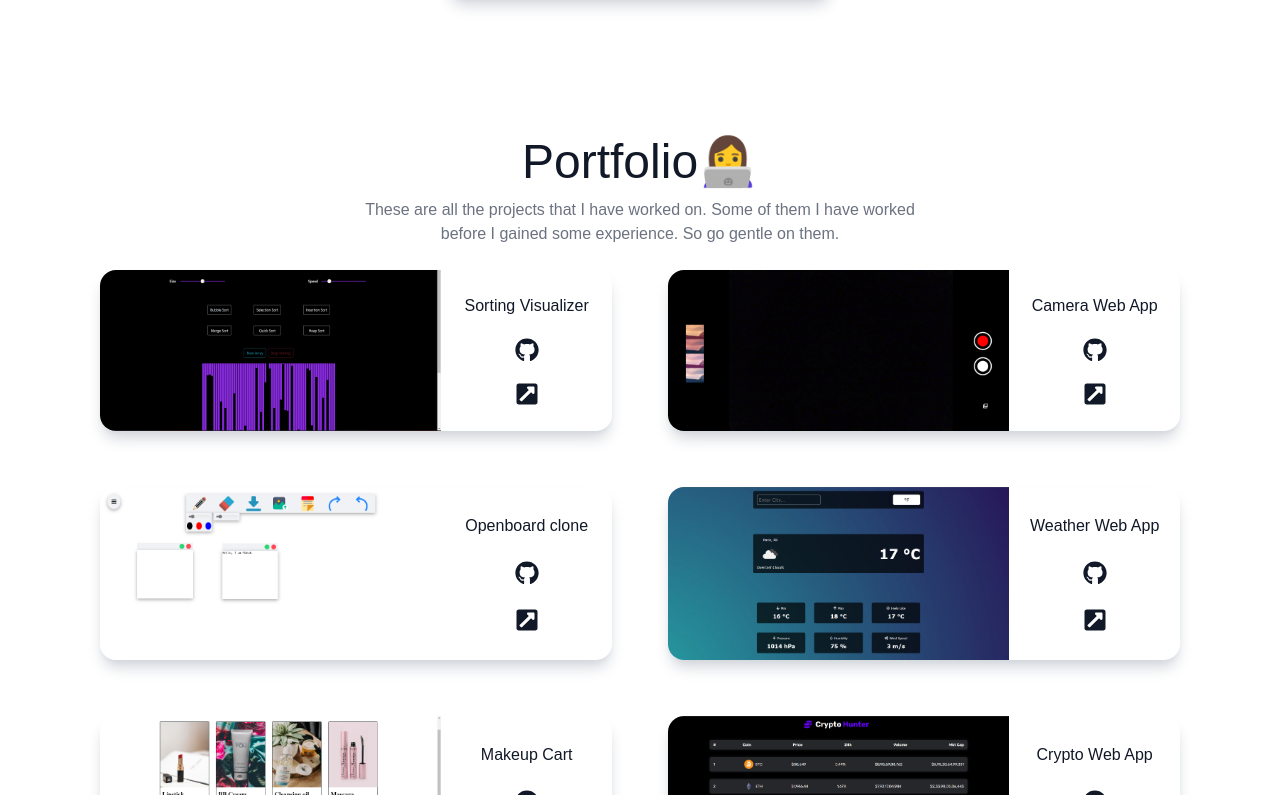
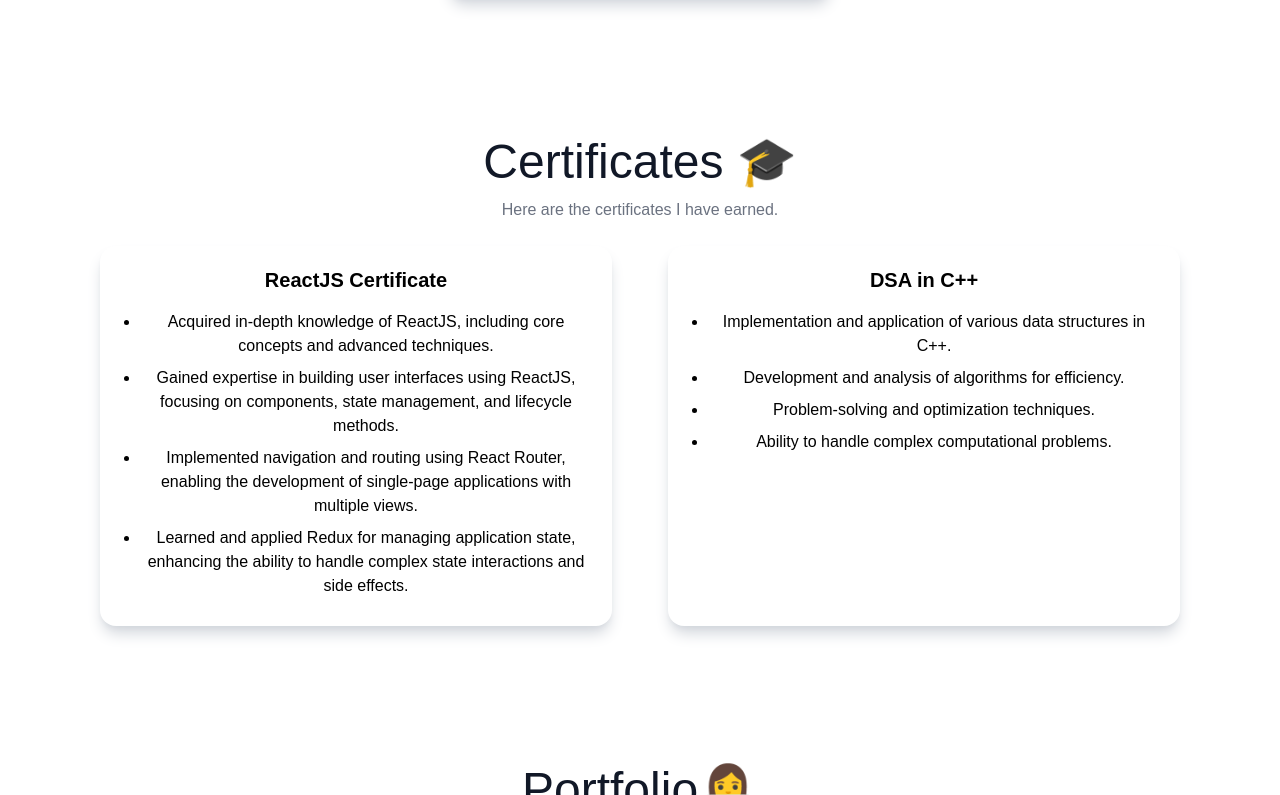
Before and after one commit to Mahak491/my-portfolio, a React (Create React App) app: page / in a window 1280 px wide. Shown: the part 1665-2460 px from the top of the page. Built offline with nearby package versions, Linux system fonts and the light colour scheme.

Commit message:
added certificate section

```diff
--- a/src/App.js
+++ b/src/App.js
@@ -5,6 +5,7 @@
 import Portfolio from './components/Portfolio'
 import Contact from './components/Contact'
 import Footer from './components/Footer'
+import Certificates from './components/Certificates';
 
 const App = () => {
   const[darkMode,setDarkMode] = useState(false)
@@ -14,6 +15,7 @@
       <main className='bg-white dark:bg-gray-900 text-gray-900 dark:text-white'>
         <Hero/>
         <Experience/>
+        <Certificates/>
         <Portfolio/>
         <Contact/>
         <Footer/>
--- /dev/null
+++ b/src/components/Certificates.js
@@ -0,0 +1,48 @@
+import React from 'react';
+import Section from './common/Section';
+
+const certificates = [
+  {
+    title: "ReactJS Certificate",
+    description: [
+      "Acquired in-depth knowledge of ReactJS, including core concepts and advanced techniques.",
+      "Gained expertise in building user interfaces using ReactJS, focusing on components, state management, and lifecycle methods.",
+      "Implemented navigation and routing using React Router, enabling the development of single-page applications with multiple views.",
+      "Learned and applied Redux for managing application state, enhancing the ability to handle complex state interactions and side effects."
+    ]
+  },
+  {
+    title: "DSA in C++",
+    description: [
+      "Implementation and application of various data structures in C++.",
+      "Development and analysis of algorithms for efficiency.",
+      "Problem-solving and optimization techniques.",
+      "Ability to handle complex computational problems."
+    ]
+  }
+];
+
+const Certificates = () => {
+  return (
+    <Section title="Certificates 🎓" subtitle="Here are the certificates I have earned.">
+      <br />
+      <div className="grid gap-8 lg:gap-14 lg:grid-cols-2">
+        {certificates.map((cert, index) => (
+          <div
+            key={index}
+            className="max-w-lg p-5 shadow-lg shadow-gray-300 rounded-2xl bg-white dark:bg-gray-800 flex flex-col"
+          >
+            <h2 className="text-xl font-semibold mb-4 text-black dark:text-white">{cert.title}</h2>
+            <ul className="list-disc pl-5">
+              {cert.description.map((desc, i) => (
+                <li key={i} className="mb-2 text-black dark:text-gray-200">{desc}</li>
+              ))}
+            </ul>
+          </div>
+        ))}
+      </div>
+    </Section>
+  );
+};
+
+export default Certificates;
```
